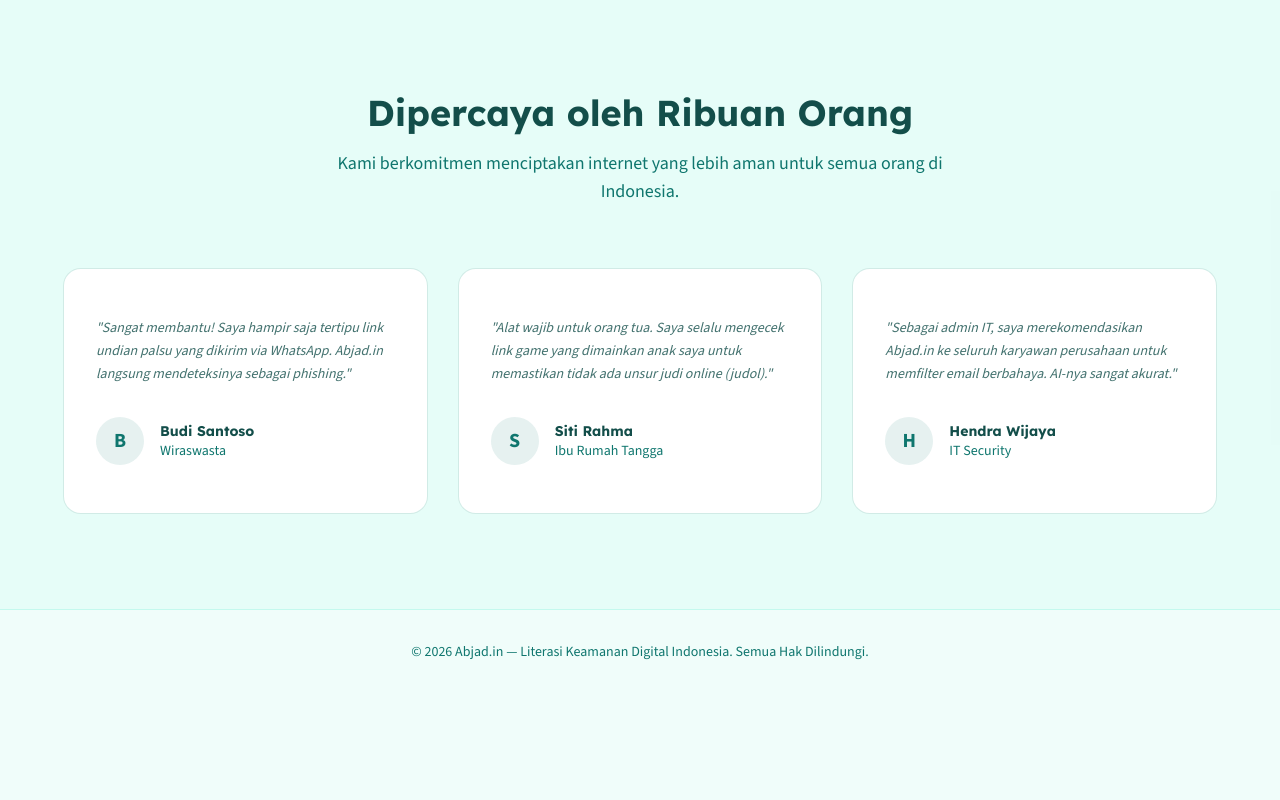
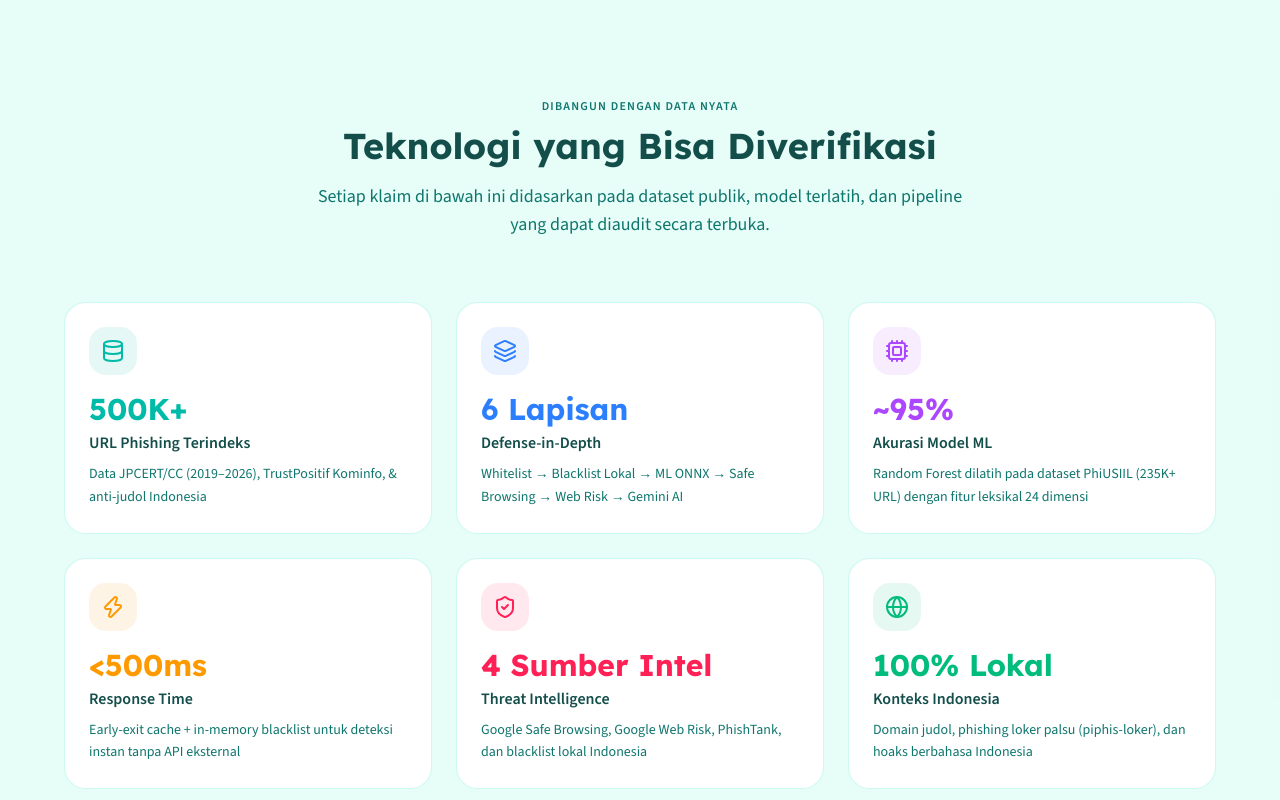
Before and after one commit to haerubirru17/abjad.in, a Next.js app in the folder frontend-next/: page / in a window 1280 px wide. Shown: the part 1080-1880 px from the top of the page. Before the commit the page ends 1774 px from the top, so only its background shows below. Built offline with nearby package versions, Linux system fonts and the light colour scheme.

Commit message:
feat: replace fake testimonials with real stats, clean up navbar dummy links

```diff
--- a/frontend-next/src/components/home/SocialProof.tsx
+++ b/frontend-next/src/components/home/SocialProof.tsx
@@ -1,60 +1,105 @@
 'use client';
 
 import { motion } from 'framer-motion';
-import { Card, CardContent } from '@/components/ui/card';
+import { ShieldCheck, Database, Cpu, Layers, Zap, Globe } from 'lucide-react';
+
+const stats = [
+  {
+    icon: Database,
+    value: '500K+',
+    label: 'URL Phishing Terindeks',
+    desc: 'Data JPCERT/CC (2019–2026), TrustPositif Kominfo, & anti-judol Indonesia',
+    color: 'text-teal-500',
+    bg: 'bg-teal-500/10',
+  },
+  {
+    icon: Layers,
+    value: '6 Lapisan',
+    label: 'Defense-in-Depth',
+    desc: 'Whitelist → Blacklist Lokal → ML ONNX → Safe Browsing → Web Risk → Gemini AI',
+    color: 'text-blue-500',
+    bg: 'bg-blue-500/10',
+  },
+  {
+    icon: Cpu,
+    value: '~95%',
+    label: 'Akurasi Model ML',
+    desc: 'Random Forest dilatih pada dataset PhiUSIIL (235K+ URL) dengan fitur leksikal 24 dimensi',
+    color: 'text-purple-500',
+    bg: 'bg-purple-500/10',
+  },
+  {
+    icon: Zap,
+    value: '<500ms',
+    label: 'Response Time',
+    desc: 'Early-exit cache + in-memory blacklist untuk deteksi instan tanpa API eksternal',
+    color: 'text-amber-500',
+    bg: 'bg-amber-500/10',
+  },
+  {
+    icon: ShieldCheck,
+    value: '4 Sumber Intel',
+    label: 'Threat Intelligence',
+    desc: 'Google Safe Browsing, Google Web Risk, PhishTank, dan blacklist lokal Indonesia',
+    color: 'text-rose-500',
+    bg: 'bg-rose-500/10',
+  },
+  {
+    icon: Globe,
+    value: '100% Lokal',
+    label: 'Konteks Indonesia',
+    desc: 'Domain judol, phishing loker palsu (piphis-loker), dan hoaks berbahasa Indonesia',
+    color: 'text-emerald-500',
+    bg: 'bg-emerald-500/10',
+  },
+];
 
 export default function SocialProof() {
-  const testimonials = [
-    {
-      quote: "Sangat membantu! Saya hampir saja tertipu link undian palsu yang dikirim via WhatsApp. Abjad.in langsung mendeteksinya sebagai phishing.",
-      author: "Budi Santoso",
-      role: "Wiraswasta"
-    },
-    {
-      quote: "Alat wajib untuk orang tua. Saya selalu mengecek link game yang dimainkan anak saya untuk memastikan tidak ada unsur judi online (judol).",
-      author: "Siti Rahma",
-      role: "Ibu Rumah Tangga"
-    },
-    {
-      quote: "Sebagai admin IT, saya merekomendasikan Abjad.in ke seluruh karyawan perusahaan untuk memfilter email berbahaya. AI-nya sangat akurat.",
-      author: "Hendra Wijaya",
-      role: "IT Security"
-    }
-  ];
-
   return (
     <section className="py-24 bg-muted/30">
       <div className="container mx-auto px-4">
         <div className="text-center mb-16">
-          <h2 className="text-3xl md:text-4xl font-bold font-heading text-foreground mb-4">Dipercaya oleh Ribuan Orang</h2>
-          <p className="text-lg text-muted-foreground max-w-2xl mx-auto">Kami berkomitmen menciptakan internet yang lebih aman untuk semua orang di Indonesia.</p>
+          <motion.div
+            initial={{ opacity: 0, y: 16 }}
+            whileInView={{ opacity: 1, y: 0 }}
+            viewport={{ once: true }}
+            transition={{ duration: 0.5 }}
+          >
+            <span className="inline-block text-xs font-semibold tracking-widest uppercase text-primary mb-3">
+              Dibangun dengan Data Nyata
+            </span>
+            <h2 className="text-3xl md:text-4xl font-bold font-heading text-foreground mb-4">
+              Teknologi yang Bisa Diverifikasi
+            </h2>
+            <p className="text-lg text-muted-foreground max-w-2xl mx-auto">
+              Setiap klaim di bawah ini didasarkan pada dataset publik, model terlatih, dan pipeline yang dapat diaudit secara terbuka.
+            </p>
+          </motion.div>
         </div>
 
-        <div className="grid md:grid-cols-3 gap-8 max-w-6xl mx-auto">
-          {testimonials.map((t, i) => (
+        <div className="grid sm:grid-cols-2 lg:grid-cols-3 gap-6 max-w-6xl mx-auto">
+          {stats.map((stat, i) => {
+            const Icon = stat.icon;
+            return (
               <motion.div
                 key={i}
-              initial={{ opacity: 0, y: 20 }}
+                initial={{ opacity: 0, y: 24 }}
                 whileInView={{ opacity: 1, y: 0 }}
                 viewport={{ once: true }}
-              transition={{ delay: i * 0.1, duration: 0.5 }}
+                transition={{ delay: i * 0.08, duration: 0.5 }}
+                className="group rounded-2xl border border-border/50 bg-card p-6 hover:border-primary/30 hover:shadow-lg hover:-translate-y-1 transition-all duration-300"
               >
-              <Card className="h-full bg-card hover:shadow-xl transition-all duration-300 border-border/50 hover:border-primary/20 hover:-translate-y-1">
-                <CardContent className="p-8 flex flex-col justify-between h-full">
-                  <p className="text-foreground/80 italic mb-8 leading-relaxed">"{t.quote}"</p>
-                  <div className="flex items-center gap-4">
-                    <div className="w-12 h-12 rounded-full bg-primary/10 flex items-center justify-center text-primary font-bold text-xl">
-                      {t.author.charAt(0)}
+                <div className={`inline-flex items-center justify-center w-12 h-12 rounded-xl ${stat.bg} mb-4`}>
+                  <Icon className={`w-6 h-6 ${stat.color}`} />
                 </div>
-                    <div>
-                      <p className="font-bold text-foreground font-heading">{t.author}</p>
-                      <p className="text-sm font-medium text-primary">{t.role}</p>
-                    </div>
-                  </div>
-                </CardContent>
-              </Card>
+                <p className={`text-3xl font-extrabold font-heading ${stat.color} mb-1`}>
+                  {stat.value}
+                </p>
+                <p className="font-semibold text-foreground mb-2">{stat.label}</p>
+                <p className="text-sm text-muted-foreground leading-relaxed">{stat.desc}</p>
               </motion.div>
-          ))}
+            );
+          })}
         </div>
       </div>
     </section>
--- a/frontend-next/src/components/layout/Header.tsx
+++ b/frontend-next/src/components/layout/Header.tsx
@@ -1,6 +1,6 @@
 import Link from 'next/link';
 import { Button } from '@/components/ui/button';
-import { ShieldCheck } from 'lucide-react';
+import { ShieldCheck, Github } from 'lucide-react';
 
 export default function Header() {
   return (
@@ -13,11 +13,15 @@
         <nav className="hidden md:flex gap-8">
           <Link href="#fitur" className="text-sm font-semibold text-foreground/80 hover:text-primary transition-colors">Fitur</Link>
           <Link href="#tentang" className="text-sm font-semibold text-foreground/80 hover:text-primary transition-colors">Tentang</Link>
-          <Link href="#api" className="text-sm font-semibold text-foreground/80 hover:text-primary transition-colors">API & Integrasi</Link>
+          <Link href="#teknologi" className="text-sm font-semibold text-foreground/80 hover:text-primary transition-colors">Teknologi</Link>
         </nav>
         <div className="flex items-center gap-4">
-          <Button variant="ghost" className="text-primary hover:text-primary hover:bg-primary/10 font-semibold">Masuk</Button>
-          <Button className="bg-primary text-primary-foreground hover:bg-primary/90 font-semibold shadow-md">Daftar</Button>
+          <Link href="https://github.com/haerubirru17/abjad.in" target="_blank" rel="noopener noreferrer">
+            <Button variant="ghost" className="gap-2 text-foreground/70 hover:text-primary hover:bg-primary/10 font-semibold">
+              <Github className="w-4 h-4" />
+              <span className="hidden sm:inline">Source Code</span>
+            </Button>
+          </Link>
         </div>
       </div>
     </header>
```
Lines whose indentation alone changed are shown as unchanged.
